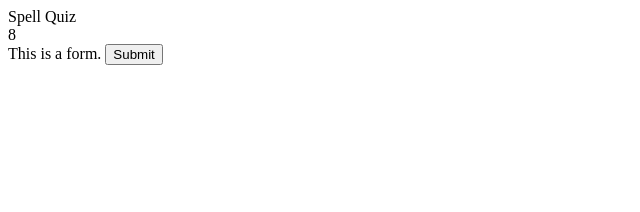
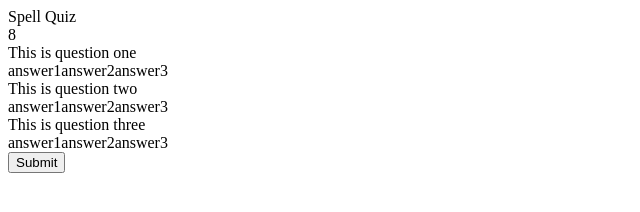
Before and after one commit to blee2322/TriviaGame, a plain HTML site: page index.html in a window 1280 px wide. Both pictures are taken after a click on the button "Start Quiz". Shown: the whole page, without its empty margins (0-640 px from the left). Drawn offline with nearby package versions, Linux system fonts and the light colour scheme.

Commit message:
divs are working and displaying

```diff
--- a/assets/javascript/app.js
+++ b/assets/javascript/app.js
@@ -1,13 +1,21 @@
-$(document).ready(function() {
+var quiz = [
+{question: "This is question one",
+answers:["answer1","answer2","answer3"],
+correct:"answer1"},
 
-$("#maincontent").hide();
-$("#scorecard").hide();
+{question: "This is question two",
+answers:["answer1","answer2","answer3"],
+correct:"answer1"},
 
+{question: "This is question three",
+answers:["answer1","answer2","answer3"],
+correct:"answer1"},
+]
 
 //When startQuiz button is clicked it will replace the button with the form content and start the timer.
 $("#startQuiz").on("click", function(){
   document.getElementById("quizButton").innerHTML= "";
-  $("#maincontent").show();
+
     var counter = 10 //Adjust this to increase or decrease time
     setInterval(function(){
       counter --;
@@ -16,12 +24,32 @@ $("#startQuiz").on("click", function(){
         }
         if(counter === 0){
           clearInterval(counter);
+          alert("game over")
         }
     }, 1000);
+   console.log("This function is working, don't mess with it.");
+
+//This is going to generate our page
+   for (var i = 0; i < quiz.length; i++) {
+     var newDiv1 = $("<div>")
+      newDiv1.text(quiz[i].question)
+     for (var j = 0; j < quiz[i].answers.length; j++) {
+      newDiv2 = $("<div>")
+      newDiv2.append(quiz[i].answers);
+
+     }
+    $("#maincontent").append(newDiv1);
+    $("#maincontent").append(newDiv2);
+   }
 
 
 
 })
+
+
+//true or false questions
+//questions will be a variable.
+//answers will be a variable.
 
 $("#submit").on("click", function(){
   console.log("Im working");
@@ -30,6 +58,3 @@ $("#submit").on("click", function(){
   $("#maincontent").hide();
   $("#scorecard").show();
 })
-
-
-});
--- a/index.html
+++ b/index.html
@@ -14,15 +14,15 @@
   <div id="quizButton">
   <button id="startQuiz">Start Quiz</button>
   </div>
+  <div id="maincontent">
+  </div>
 
-  <form id="maincontent">
-    This is a form.
-  <button id="submit">Submit</button>
-  </form>
 
-  <div id="scorecard">
-    This is the scorecard
-  </div>
+
+
+
+
+    <button id="submit">Submit</button>
 
 <script type="text/javascript" src= "assets/javascript/app.js"></script>
 </body>
```
Lines whose indentation alone changed are shown as unchanged.
